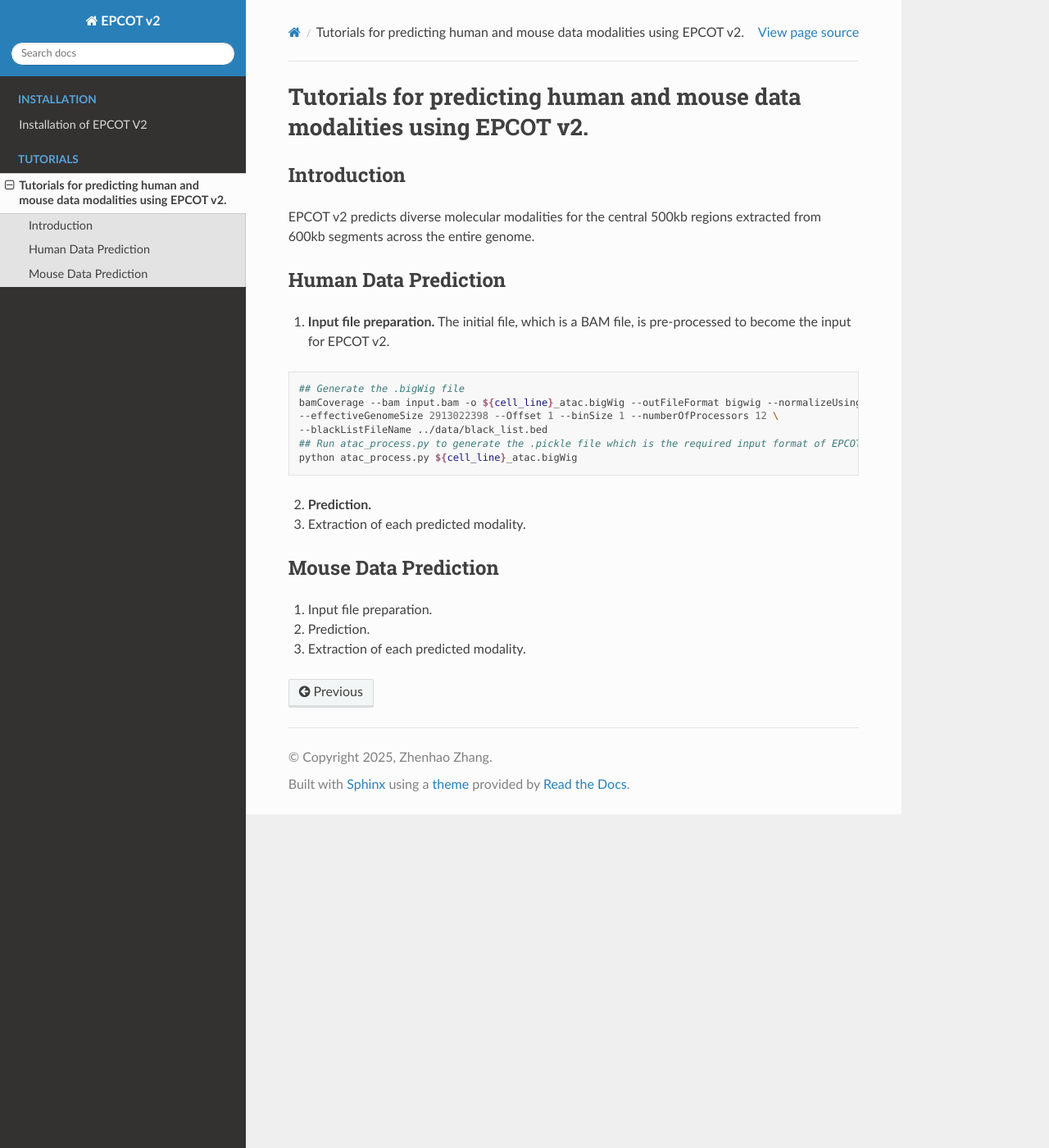
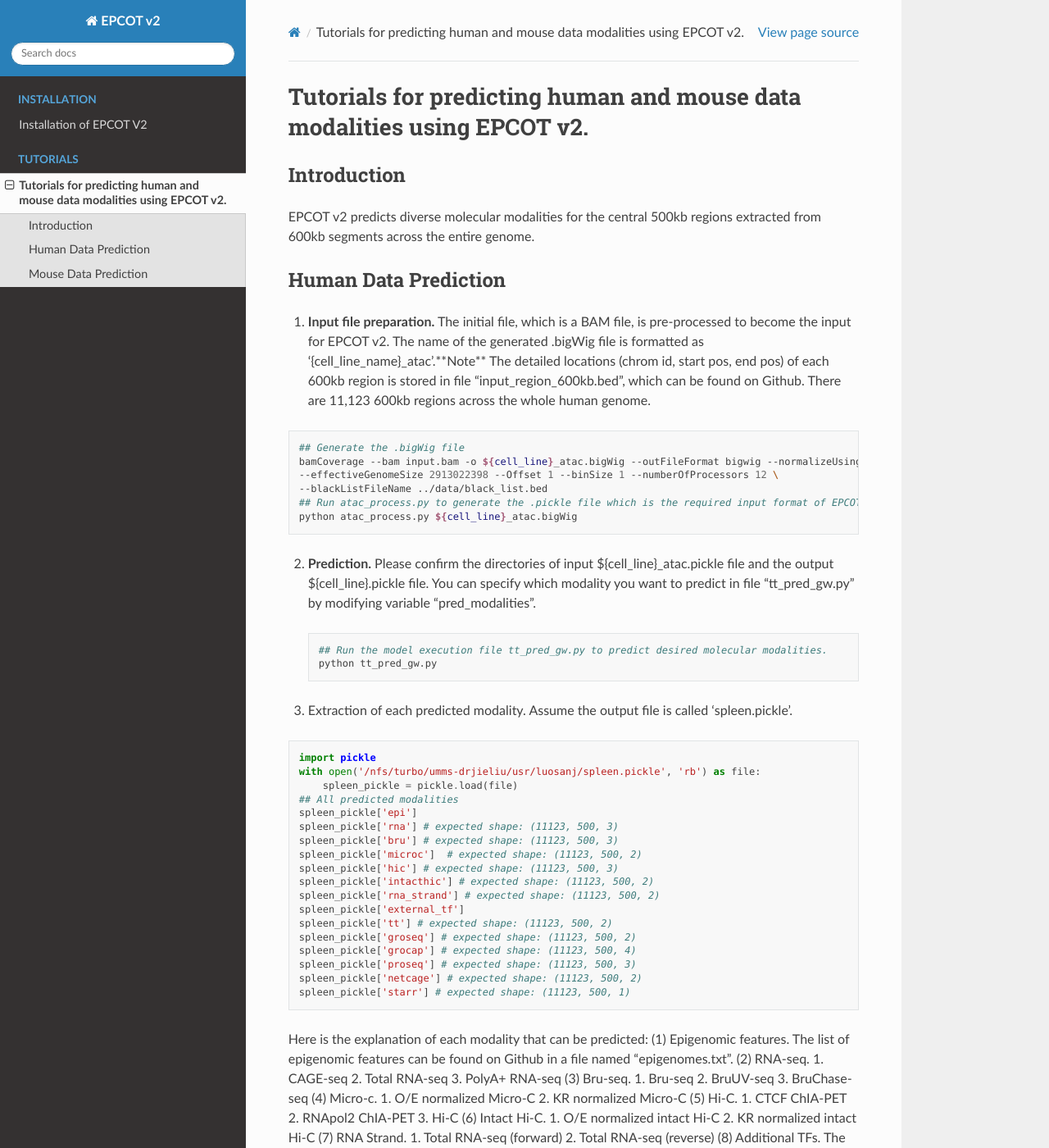
Before and after one commit to Luosanj/epcotv2_tutorial, a Sphinx documentation site: the page built from docs/source/tutorial/index.rst, in a window 1280 px wide and 1400 px high. Shown: the whole window at 82% size. Built offline with Sphinx 7.4.7 and the Read the Docs theme 3.1.0, drawn with Linux system fonts in a browser that asks for light colours; some of the changed text lies outside the part shown.

Commit message:
Update index.rst

```diff
--- a/docs/source/tutorial/index.rst
+++ b/docs/source/tutorial/index.rst
@@ -7,7 +7,7 @@
 
 Human Data Prediction
 ---------------------
-(1) **Input file preparation.** The initial file, which is a BAM file, is pre-processed to become the input for EPCOT v2.
+(1) **Input file preparation.** The initial file, which is a BAM file, is pre-processed to become the input for EPCOT v2. The name of the generated .bigWig file is formatted as '{cell_line_name}_atac'.**Note** The detailed locations (chrom id, start pos, end pos) of each 600kb region is stored in file "input_region_600kb.bed", which can be found on Github. There are 11,123 600kb regions across the whole human genome.
 
 .. code-block:: bash
 
@@ -18,9 +18,51 @@
     ## Run atac_process.py to generate the .pickle file which is the required input format of EPCOT v2.
     python atac_process.py ${cell_line}_atac.bigWig
 
-(2) **Prediction.**
+(2) **Prediction.** Please confirm the directories of input ${cell_line}_atac.pickle file and the output ${cell_line}.pickle file. You can specify which modality you want to predict in file "tt_pred_gw.py" by modifying variable "pred_modalities".
 
-(3) Extraction of each predicted modality.
+ .. code-block:: bash
+
+     ## Run the model execution file tt_pred_gw.py to predict desired molecular modalities.
+     python tt_pred_gw.py
+
+(3) Extraction of each predicted modality. Assume the output file is called 'spleen.pickle'.
+
+.. code-block:: python
+
+    import pickle
+    with open('/nfs/turbo/umms-drjieliu/usr/luosanj/spleen.pickle', 'rb') as file:
+        spleen_pickle = pickle.load(file)
+    ## All predicted modalities
+    spleen_pickle['epi']
+    spleen_pickle['rna'] # expected shape: (11123, 500, 3)
+    spleen_pickle['bru'] # expected shape: (11123, 500, 3)
+    spleen_pickle['microc']  # expected shape: (11123, 500, 2)
+    spleen_pickle['hic'] # expected shape: (11123, 500, 3)
+    spleen_pickle['intacthic'] # expected shape: (11123, 500, 2)
+    spleen_pickle['rna_strand'] # expected shape: (11123, 500, 2)
+    spleen_pickle['external_tf']
+    spleen_pickle['tt'] # expected shape: (11123, 500, 2)
+    spleen_pickle['groseq'] # expected shape: (11123, 500, 2)
+    spleen_pickle['grocap'] # expected shape: (11123, 500, 4)
+    spleen_pickle['proseq'] # expected shape: (11123, 500, 3)
+    spleen_pickle['netcage'] # expected shape: (11123, 500, 2)
+    spleen_pickle['starr'] # expected shape: (11123, 500, 1)
+
+Here is the explanation of each modality that can be predicted:
+(1) Epigenomic features. The list of epigenomic features can be found on Github in a file named "epigenomes.txt".
+(2) RNA-seq. 1. CAGE-seq 2. Total RNA-seq 3. PolyA+ RNA-seq
+(3) Bru-seq. 1. Bru-seq 2. BruUV-seq 3. BruChase-seq
+(4) Micro-c. 1. O/E normalized Micro-C 2. KR normalized Micro-C
+(5) Hi-C. 1. CTCF ChIA-PET 2. RNApol2 ChIA-PET 3. Hi-C
+(6) Intact Hi-C. 1. O/E normalized intact Hi-C 2. KR normalized intact Hi-C
+(7) RNA Strand. 1. Total RNA-seq (forward) 2. Total RNA-seq (reverse)
+(8) Additional TFs. The list of additional TFs can be found on Github in a file named unseeen_tf.txt
+(9) TT-seq. 1. TT-seq (forward) 2. TT-seq (reverse)
+(10) GRO-seq. 1. GRO-seq (forward) 2. GRO-seq (reverse)
+(11) GRO-cap. 1. GRO-cap (forward) 2. GRO-cap (reverse) 3. GRO-cap_wTAP (forward) 4. GRO-cap_wTAP(reverse)
+(12) PRO-seq. 1. PRO-seq (forward) 2. PRO-seq (reverse) 3. PRO-cap
+(13) NET-CAGE. 1. NET-CAGE (forward) 2. NET-CAGE (reverse)
+(14) STARR-seq. 1. STARR-seq
 
 Mouse Data Prediction
 ---------------------
```
